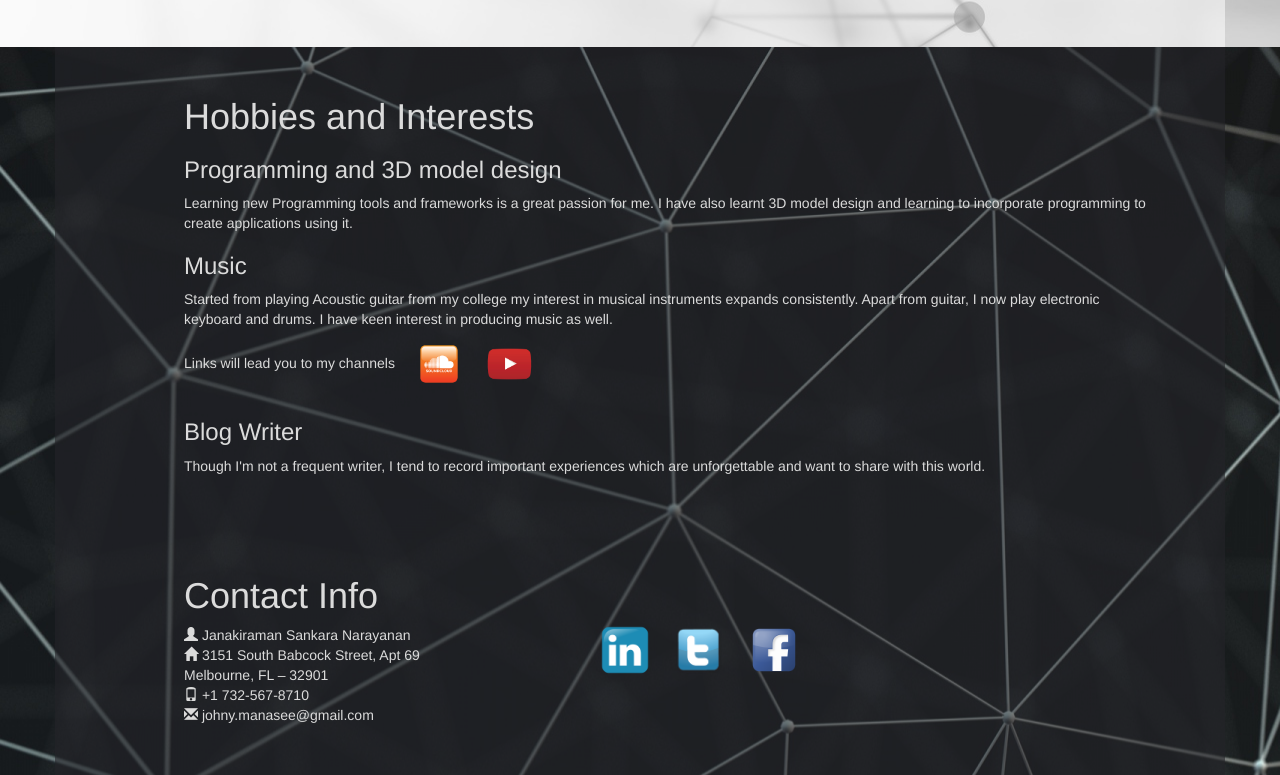
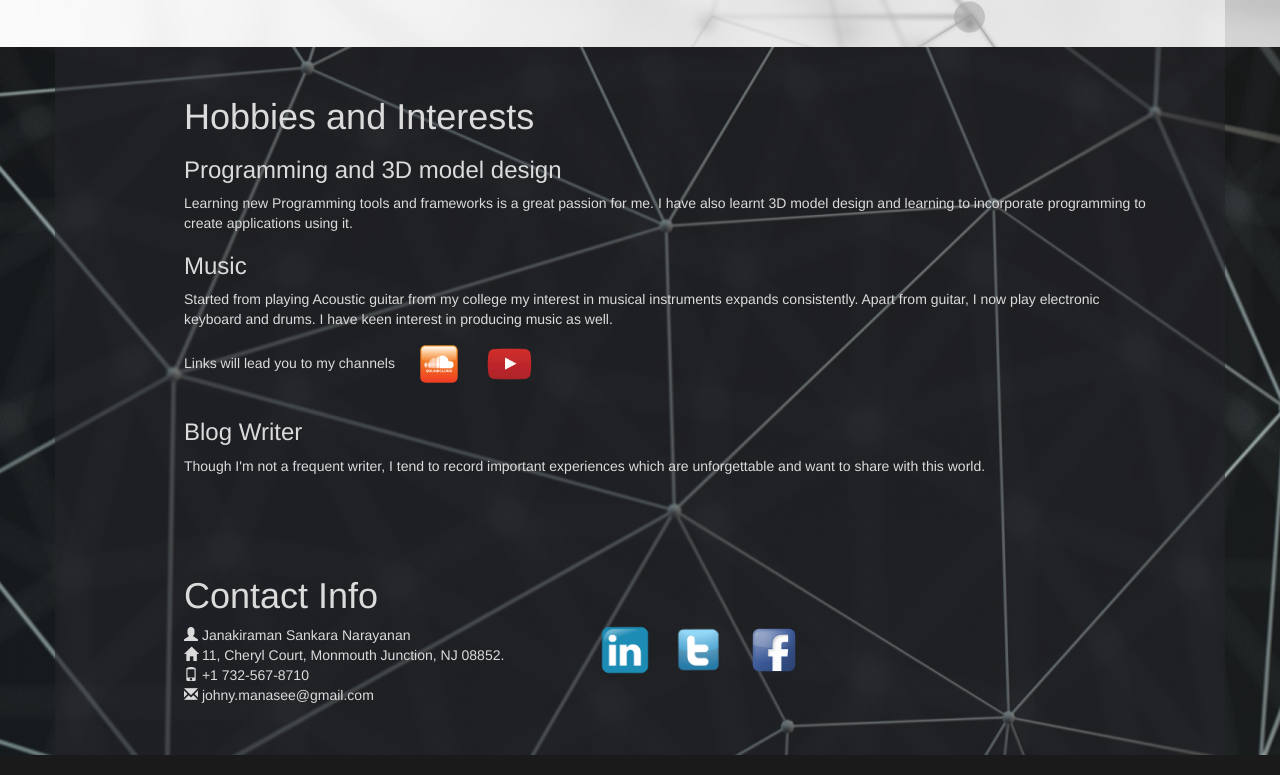
Before and after one commit to Johny-kann/Personal-WebSite, a plain HTML site: page johny_kannan.html in a window 1280 px wide. Shown: the part 6023-6798 px from the top of the page. Drawn offline with nearby package versions, Linux system fonts and the light colour scheme.

Commit message:
Updated Address

```diff
--- a/johny_kannan.html
+++ b/johny_kannan.html
@@ -1171,8 +1171,7 @@ Methodology
        <div class="row">
        <div class="col-md-5">
        <span class="glyphicon glyphicon-user"></span> Janakiraman Sankara Narayanan <br>
-		<span class="glyphicon glyphicon-home"></span> 3151 South Babcock Street, Apt 69 <br>
-		Melbourne, FL – 32901 <br>
+		<span class="glyphicon glyphicon-home"></span> 11, Cheryl Court, Monmouth Junction, NJ 08852.<br>
 
 		<span class="glyphicon glyphicon-phone"></span> +1 732-567-8710 <br>
 		<span class="glyphicon glyphicon-envelope"></span> johny.manasee@gmail.com
```
